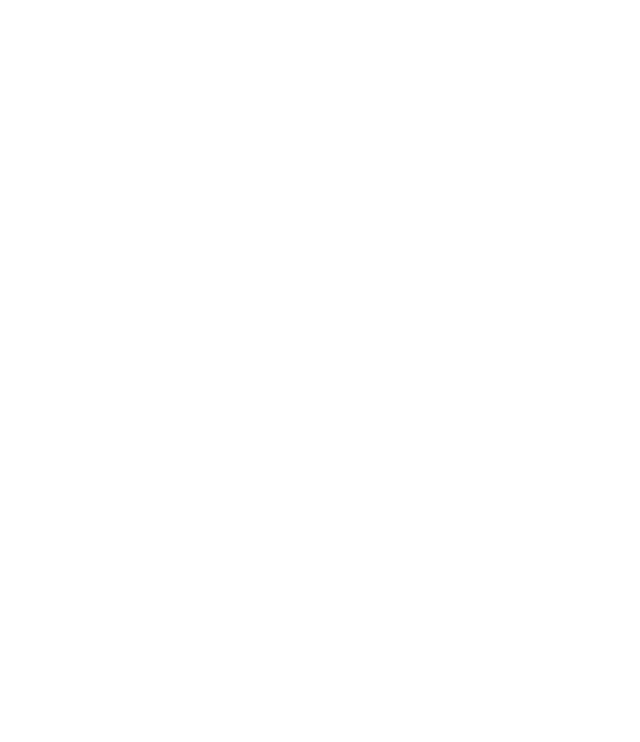
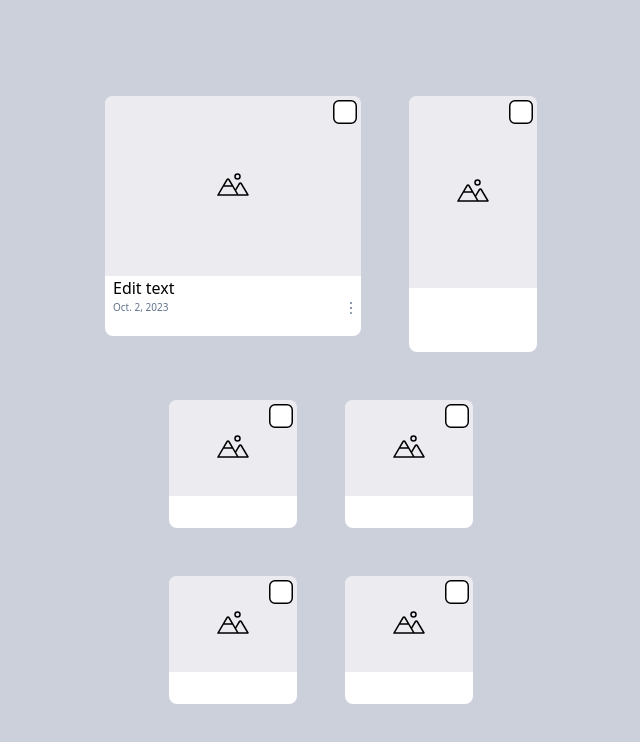
Before and after one commit to UofA-Blueprint/AlzheimerCalgary2.0, a React (Vite) app: page /media-card-test in a window 1280 px wide. Shown: the top 742 px of the page, without its empty margins (319-959 px from the left). Built offline with nearby package versions, Linux system fonts and the light colour scheme.

Commit message:
non-completed

```diff
--- a/package.json
+++ b/package.json
@@ -14,6 +14,7 @@
     "clsx": "^2.1.0",
     "react": "^18.2.0",
     "react-dom": "^18.2.0",
+    "react-icons": "^5.0.1",
     "react-router-dom": "^6.9.0",
     "tailwind-merge": "^2.2.1"
   },
--- a/src/components/InputField.tsx
+++ b/src/components/InputField.tsx
@@ -1,5 +1,6 @@
 import { WarningCircle } from "@phosphor-icons/react";
 import { useRef, useState } from "react";
+import { PiMountainsLight } from "react-icons/pi";
 
 export interface InputFieldProps {
   type: string;
--- a/src/components/MediaCard.tsx
+++ b/src/components/MediaCard.tsx
@@ -1,18 +1,117 @@
-import Button from "./Button";
-import { useState, useRef } from "react";
+import { useState, ReactNode, ChangeEvent } from "react";
+import { PiMountainsLight } from "react-icons/pi";
+import { twMerge } from "tailwind-merge";
+import { TiTick } from "react-icons/ti";
 
-function MediaCard({ image, selecting }) {
+interface MediaCardProps {
+  image?: ReactNode;
+  selected?: boolean;
+  textInputted?: string;
+  children?: ReactNode;
+  id: string;
+}
+
+interface CheckBoxProps {
+  id: string;
+  checked?: boolean;
+  readOnly?: boolean;
+  className?: string;
+}
+
+export const CheckBox = ({ id, className, ...props }: CheckBoxProps) => {
+  const [checked, setChecked] = useState(false);
+  const checkHandler = (e: ChangeEvent<HTMLInputElement>) => {
+    setChecked(e.currentTarget.checked);
+  };
+
   return (
-    <div className="w-ful h-full flex flex-col">
-      {/* picture */}
-      <div className="bg-primary-light">
-        {image}
-        {selecting && <input type="checkbox" checked={selected} readOnly />}
+    <label htmlFor={id} className={className}>
+      <input
+        type="checkbox"
+        {...props}
+        onClick={checkHandler}
+        id={id}
+        className="sr-only"
+      />
+      <span
+        className={twMerge(
+          "block w-4 h-4 border border-black rounded",
+          checked ? "bg-primary-light" : "bg-white"
+        )}
+      >
+        {checked && <TiTick className="text-white font-light" />}
+      </span>
+    </label>
+  );
+};
+
+function MediaCard({
+  image,
+  selected,
+  textInputted,
+  children,
+  id,
+}: MediaCardProps) {
+  const [text, setText] = useState(textInputted);
+  const [error, setError] = useState(false);
+  const [isTyping, setIsTyping] = useState(false);
+  const [isEditing, setIsEditing] = useState(false); // Add this line
+
+  const handleTextChange = (e: ChangeEvent<HTMLInputElement>) => {
+    setText(e.target.value);
+    setIsTyping(true);
+    if (e.target.value === "") {
+      setError(true);
+    } else {
+      setError(false);
+    }
+  };
+
+  const handleBlur = () => {
+    setIsTyping(false);
+    setIsEditing(false); // Add this line
+  };
+
+  return (
+    <div className="w-full h-full flex flex-col items-center justify-center ">
+      <div className="h-3/4 bg-neutrals-light-400 w-full rounded-t-lg relative">
+        {/* picture */}
+        <div className="bg-neutrals-light-400 flex items-center justify-center h-full  rounded-t-lg ">
+          {image ? image : <PiMountainsLight size="2em" />}
+        </div>
+        <CheckBox
+          id={id}
+          className="absolute top-0 right-0 m-2 transform scale-150"
+          checked={selected}
+          readOnly
+        />
       </div>
-
-      {/* text -comment */}
-      <input type="text" />
-      <div className=" flex flex-row"></div>
+      <div className="h-1/4 w-full rounded-b-lg bg-white">
+        {/* text -comment */}
+        <div className="w-full">
+          <div className="px-2">
+            {isEditing ? ( // Add this block
+              <input
+                className=" "
+                type="text"
+                value={text}
+                onChange={handleTextChange}
+                onBlur={handleBlur}
+                onClick={() => setError(false)}
+              />
+            ) : (
+              <p onDoubleClick={() => setIsEditing(true)}>{text}</p>
+            )}
+            {error && (
+              <p className="text-red-500">Error: Text cannot be empty</p>
+            )}
+            {isTyping && <div className="flex flex-row"></div>}
+          </div>
+        </div>
+        <div className="flex flex-row justify-between px-2 text-[10px] 	text-slate-500">
+          {children}
+        </div>
+      </div>
     </div>
   );
 }
--- a/src/routes/MediaCardTest.tsx
+++ b/src/routes/MediaCardTest.tsx
@@ -1,12 +1,47 @@
 import MediaCard from "@/components/MediaCard";
+import { VscKebabVertical } from "react-icons/vsc";
+import { twMerge } from "tailwind-merge";
+import { useState, ReactNode, ChangeEvent } from "react";
+
 function MediaCardTest() {
+  const [editText, setEditText] = useState("Edit text");
+
+  const handleDoubleClick = () => {
+    setEditText("");
+  };
+
   return (
-    <div className="h-screen w-screen flex justify-center items-center space-x-10">
-      <div className="w-40 h-60 ">
-        <MediaCard></MediaCard>
+    <div className="h-screen w-screen flex flex-col justify-center items-center bg-[#CBD0DA]">
+      <div className="flex flex-row">
+        <div className="w-64 h-[240px]  m-6">
+          <MediaCard
+            id="1"
+            textInputted={editText}
+            onDoubleClick={handleDoubleClick}
+          >
+            <div>Oct. 2, 2023</div>
+            <VscKebabVertical className="h-[2em]" />
+          </MediaCard>
+        </div>
+        <div className="w-32 h-64  m-6">
+          <MediaCard id="2"></MediaCard>
+        </div>
       </div>
-      <div className="w-40 h-60">
-        <MediaCard></MediaCard>
+      <div className="flex flex-row">
+        <div className="w-32 h-32  m-6">
+          <MediaCard id="3"></MediaCard>
+        </div>
+        <div className="w-32 h-32  m-6">
+          <MediaCard id="4"></MediaCard>
+        </div>
+      </div>
+      <div className="flex flex-row">
+        <div className="w-32 h-32  m-6">
+          <MediaCard id="5"></MediaCard>
+        </div>
+        <div className="w-32 h-32  m-6">
+          <MediaCard id="6"></MediaCard>
+        </div>
       </div>
     </div>
   );
```
